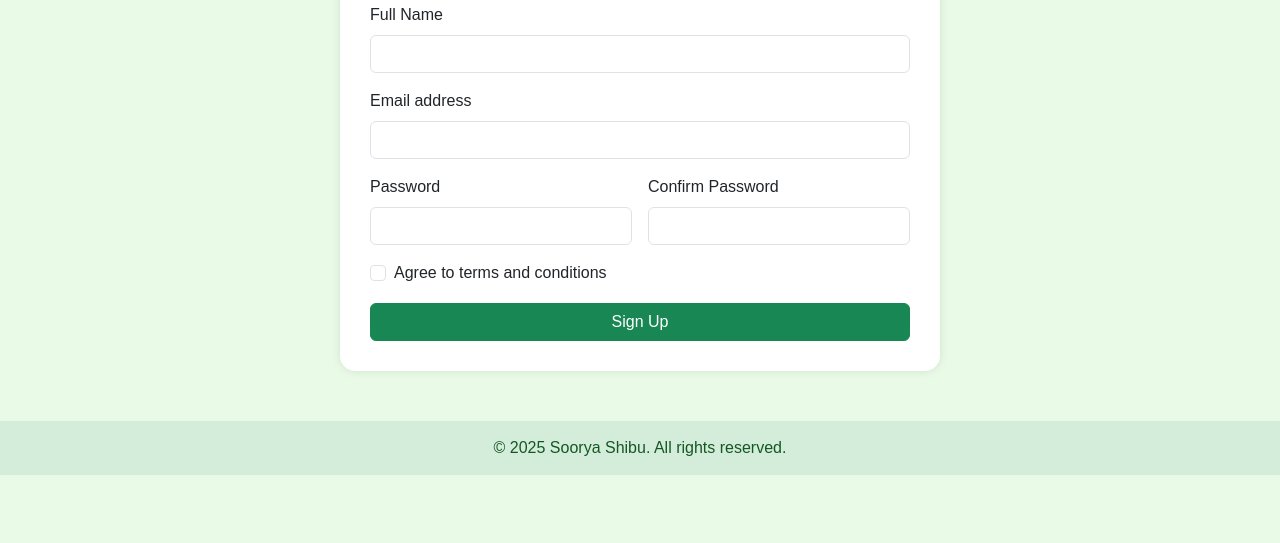
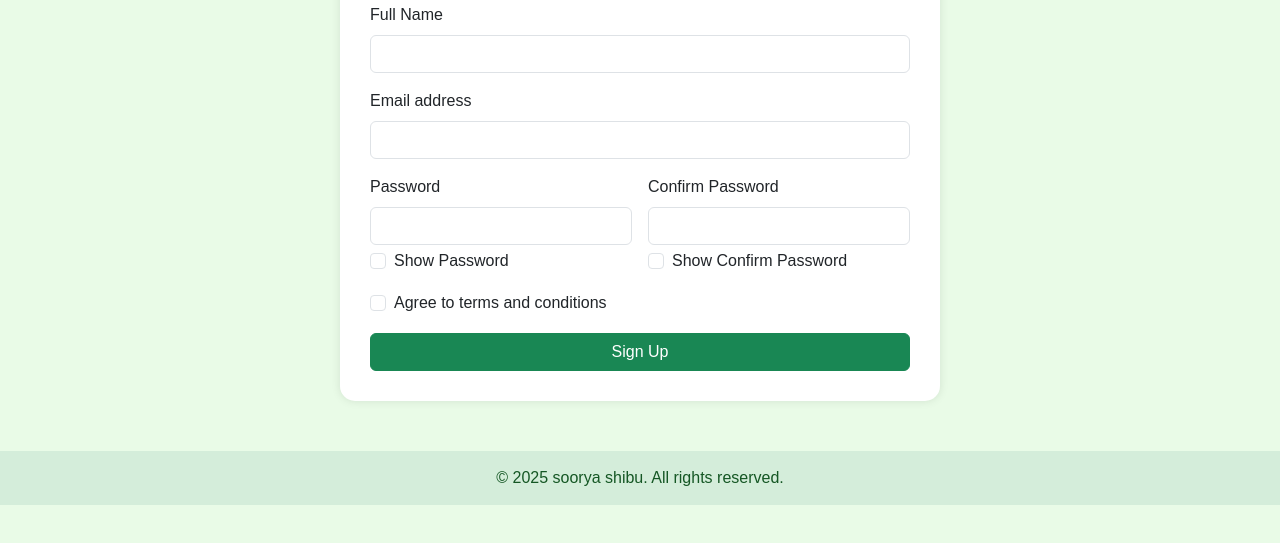
Before and after one commit to sooryashibu/signup-form-validation, a plain HTML site: page index.html in a window 1280 px wide. Shown: the part 139-682 px from the top of the page. Drawn offline with nearby package versions, Linux system fonts and the light colour scheme.

Commit message:
Update index.html

```diff
--- a/index.html
+++ b/index.html
@@ -4,7 +4,7 @@
   <meta charset="UTF-8" />
   <meta name="viewport" content="width=device-width, initial-scale=1" />
   <meta name="description" content="Sign Up Form with Client-side Validation using HTML, CSS, Bootstrap, and JavaScript" />
-  <meta name="author" content="Your Name" />
+  <meta name="author" content="soorya shibu" />
   <title>Sign Up Form</title>
 
   <!-- Bootstrap CSS only -->
@@ -34,12 +34,20 @@
         <div class="col-md-6">
           <label for="password" class="form-label">Password</label>
           <input type="password" class="form-control" id="password" required />
+          <div class="form-check mt-1">
+            <input class="form-check-input" type="checkbox" id="togglePassword" />
+            <label class="form-check-label" for="togglePassword">Show Password</label>
+          </div>
           <div class="invalid-feedback">Password must be at least 8 characters with a number and special character.</div>
         </div>
 
         <div class="col-md-6">
           <label for="confirmPassword" class="form-label">Confirm Password</label>
           <input type="password" class="form-control" id="confirmPassword" required />
+          <div class="form-check mt-1">
+            <input class="form-check-input" type="checkbox" id="toggleConfirmPassword" />
+            <label class="form-check-label" for="toggleConfirmPassword">Show Confirm Password</label>
+          </div>
           <div class="invalid-feedback">Passwords do not match.</div>
         </div>
 
@@ -67,7 +75,7 @@
 
   <footer>
     <div class="container">
-      &copy; 2025 Soorya Shibu. All rights reserved.
+      &copy; 2025 soorya shibu. All rights reserved.
     </div>
   </footer>
 
```
